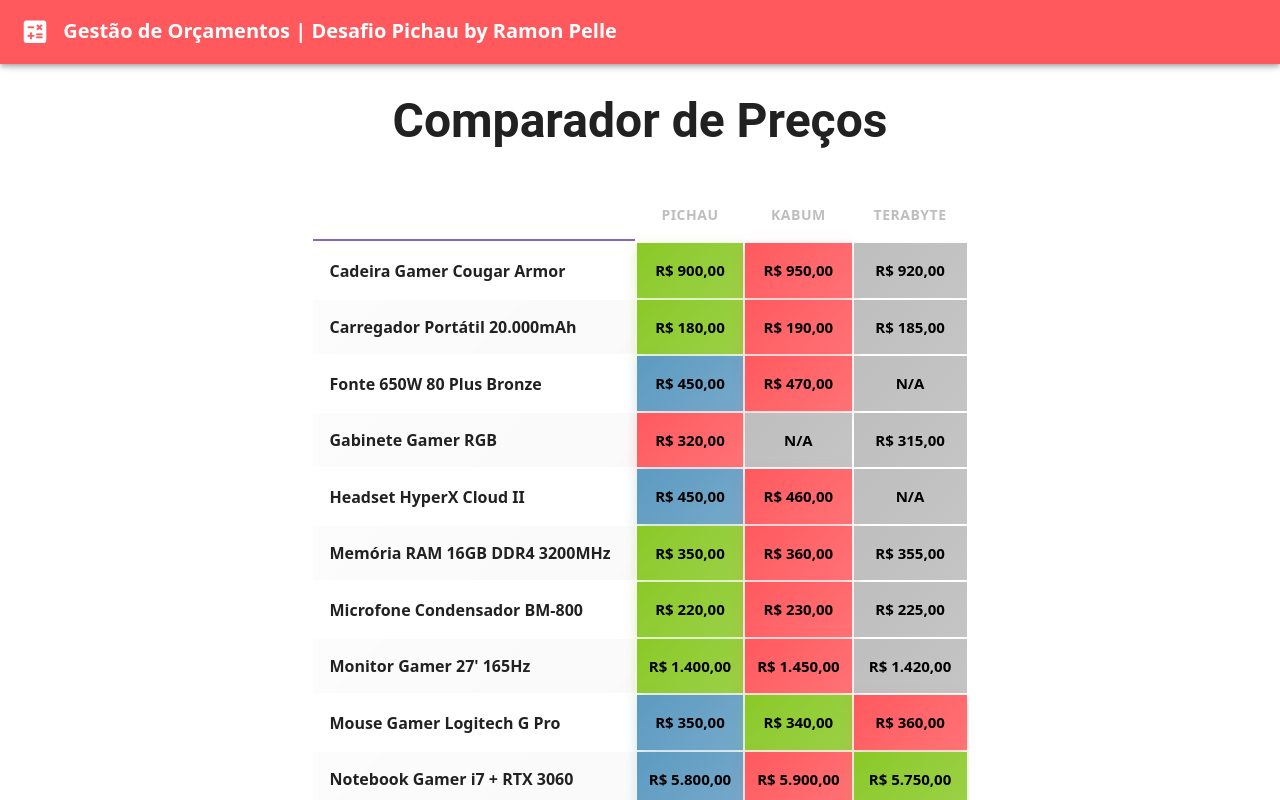
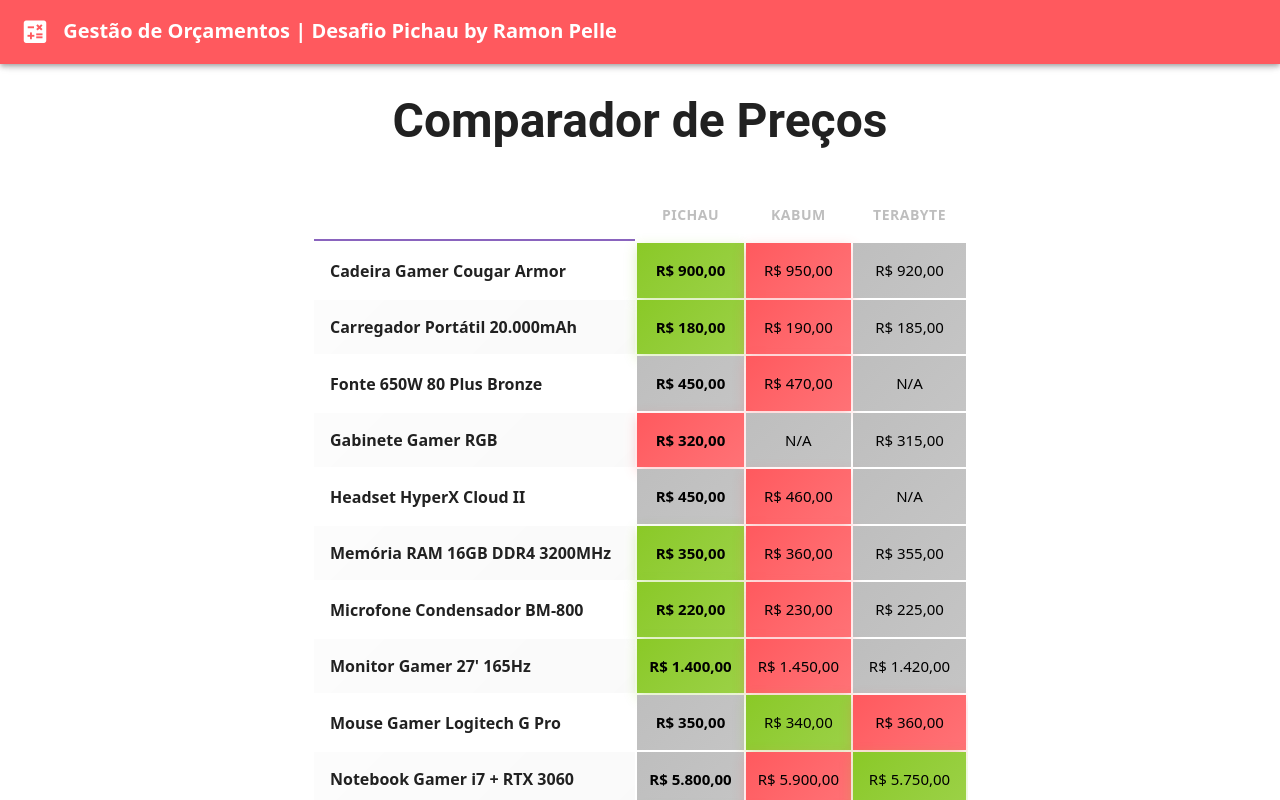
Before and after one commit to RamonPelle/pichau-front-challenge-vue3, a Vue app: page / in a window 1280 px wide. Shown: the top 800 px of the page. Built offline with nearby package versions, Linux system fonts and the light colour scheme.

Commit message:
fix: ajuste estilo nossa loja | bold ao inves de bg-color diferente

```diff
--- a/src/componentes/atomos/Preco.vue
+++ b/src/componentes/atomos/Preco.vue
@@ -4,7 +4,7 @@
     :class="{
       'preco-mais-barato': maisBarato,
       'preco-mais-caro': maisCaro,
-      'preco-nossa-loja': nossoPreco && !maisBarato && !maisCaro,
+      'preco-nossa-loja': nossoPreco,
       'preco-default': !maisBarato && !maisCaro && !nossoPreco,
     }"
   >
--- a/src/style.css
+++ b/src/style.css
@@ -69,7 +69,7 @@
 .preco-td {
   padding: 16px 12px;
   text-align: center;
-  font-weight: 600;
+  font-weight: 400;
   font-size: 15px;
   transition: all 0.3s cubic-bezier(0.4, 0, 0.2, 1);
   position: relative;
@@ -96,6 +96,17 @@
   left: 100%;
 }
 
+.preco-nossa-loja {
+  background: linear-gradient(
+    135deg,
+    var(--cor-grey),
+    color-mix(in srgb, var(--cor-grey) 90%, white)
+  );
+  color: #000;
+  font-weight: bold;
+  color: #000;
+}
+
 .preco-mais-barato {
   background: linear-gradient(
     135deg,
@@ -116,17 +127,6 @@
   color: #000;
   box-shadow: 0 4px 12px
     color-mix(in srgb, var(--cor-mais-caro) 30%, transparent);
-}
-
-.preco-nossa-loja {
-  background: linear-gradient(
-    135deg,
-    var(--cor-nossa-loja),
-    color-mix(in srgb, var(--cor-nossa-loja) 85%, white)
-  );
-  color: #000;
-  box-shadow: 0 4px 12px
-    color-mix(in srgb, var(--cor-nossa-loja) 30%, transparent);
 }
 
 .preco-default {
```
